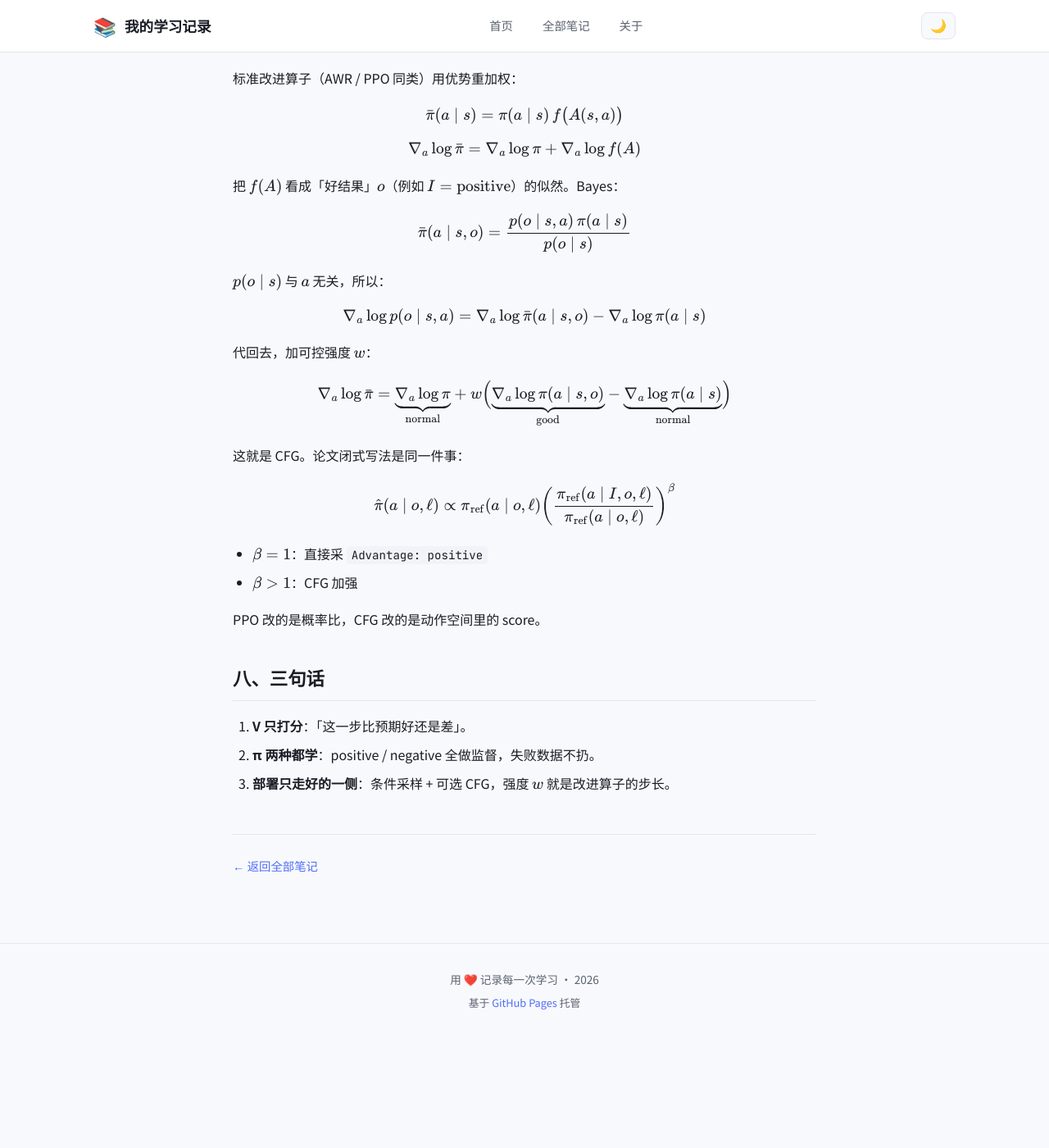
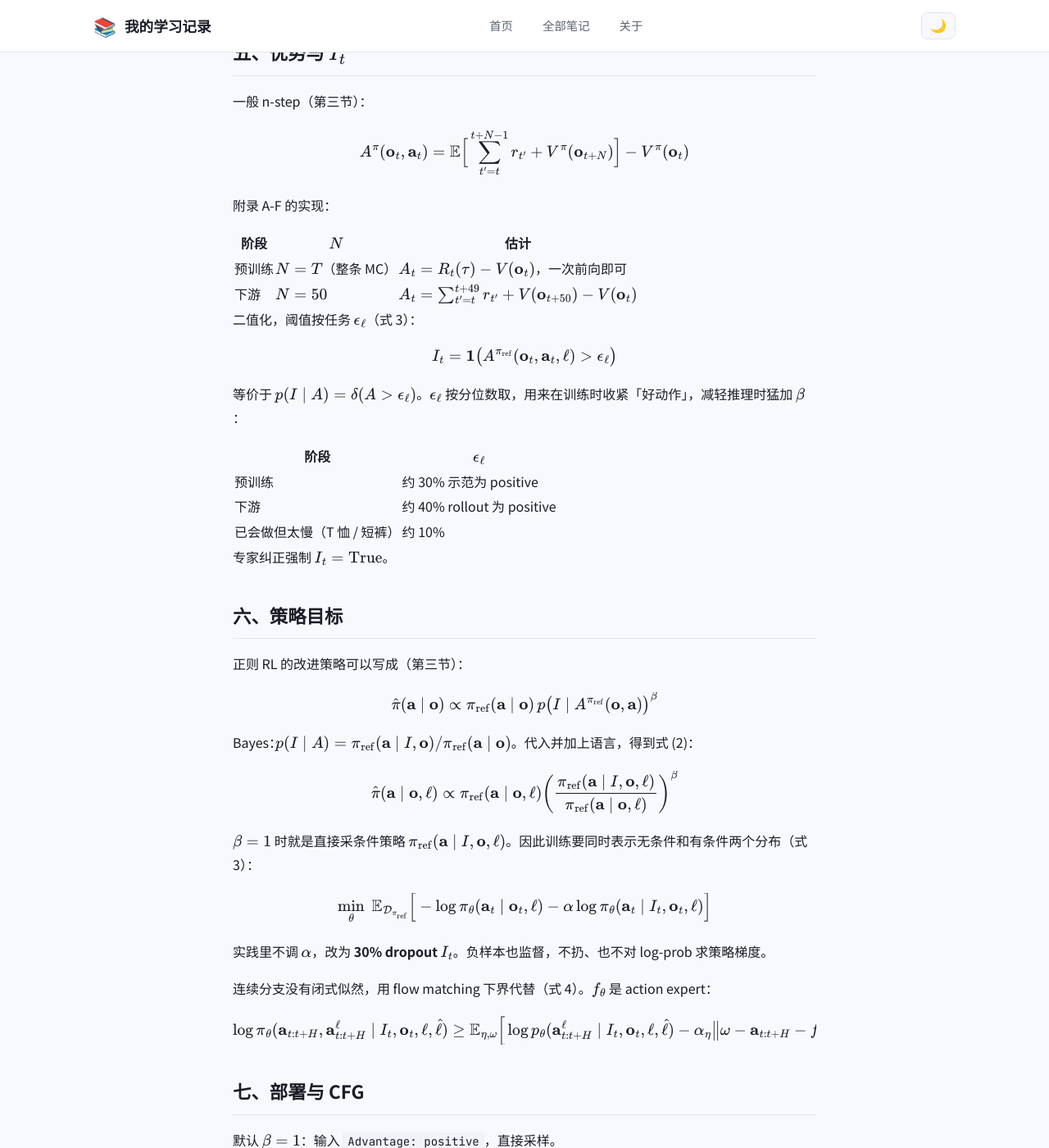
Before and after one commit to SummerXC-66/SummerXC-66.github.io, a Jekyll site: the page built from _posts/2026-08-24-pi06-recap.md, in a window 1280 px wide and 1400 px high, scrolled down 3121 px. Shown: the whole window at 82% size. Built offline with Jekyll 4.4.1, drawn with Linux system fonts in a browser that asks for light colours; formulas are drawn with MathJax 3; before the commit the page ends 4386 px from its top, so only the background shows below that; some of the changed text lies outside the part shown.

Commit message:
对照论文修正 RECAP 步骤与公式：去掉折扣、改用 n-step 优势和 CFG 的 β。
Co-authored-by: Cursor <cursoragent@cursor.com>

````diff
--- a/_posts/2026-08-24-pi06-recap.md
+++ b/_posts/2026-08-24-pi06-recap.md
@@ -15,51 +15,89 @@ tags: [具身大模型算法, VLA, RECAP, CFG]
 
 ## 一、思路
 
-真机上 [PPO](/notes/2026/08/29/ppo/) 不好用：flow matching 没有稳定 $\log\pi(a\mid s)$，数据也接近 offline。AWR 又会丢掉负样本。
+真机上 [PPO](/notes/2026/08/29/ppo/) 不好用：flow matching 没有稳定 $\log\pi(\mathbf{a}\mid\mathbf{o})$，数据也接近 offline。AWR 又会丢掉负样本。
 
-RECAP 的做法：**成败数据全部留下，只多一个文本条件**。CFG 在动作空间里改 score，等价于一个可控强度的 policy improvement 算子。
+RECAP 的做法：**成败数据全部留下，只多一个文本条件 $I_t$**。改进策略写成条件分布之比，推理时 CFG 在动作空间里改 score，强度用 $\beta$ 控。
 
 三类数据一起用：
 
 | 来源 | 怎么用 |
 |------|--------|
-| 人类示范 | 预训练 / 下游初始化 |
-| 自主 rollout | 成功和失败都留 |
-| 专家中途纠正 | 强制标 positive |
+| 人类示范 $\mathcal{D}_{\mathrm{demo}}$ | 预训练；下游初始化 $\mathcal{D}_\ell$ |
+| 自主 rollout | 成功和失败都留，并入 $\mathcal{D}_\ell$ |
+| 专家中途纠正 | 强制 $I_t=\mathrm{True}$ |
 
-## 二、模型
+## 二、模型 $\pi^*_{0.6}$
 
-$\pi^*_{0.6}$：Gemma 3 4B 做视觉语言、子任务和 FAST 离散动作；独立 860M action expert 做 50 Hz 连续动作。Knowledge Insulation：stop-gradient，避免污染 backbone。
+$\pi_{0.6}$ 相对 $\pi_{0.5}$：Gemma 3 4B、更多平台数据、860M action expert。$\pi^*_{0.6}$ 再加二值优势条件 $I_t$。Knowledge Insulation：stop-gradient，避免 flow expert 污染 backbone。
+
+观测 $\mathbf{o}_t=[\mathbf{X}^1_t,\ldots,\mathbf{X}^n_t,\mathbf{q}_t]$（相机 + 关节），语言 $\ell=\ell_t+s$（任务指令 + 元数据）。模型先出子任务文本 $\hat{\ell}$，再出 FAST 离散动作 $\mathbf{a}^\ell_{t:t+H}$ 和 50 Hz 连续 chunk $\mathbf{a}_{t:t+H}$：
+
+$$
+\pi_\theta(\mathbf{a}_{t:t+H},\mathbf{a}^\ell_{t:t+H},\hat{\ell}\mid\mathbf{o}_t,\ell)
+=\pi_\theta(\hat{\ell}\mid\mathbf{o}_t,\ell)\,
+\pi_\theta(\mathbf{a}^\ell_{t:t+H}\mid\mathbf{o}_t,\ell,\hat{\ell})\,
+\pi_\theta(\mathbf{a}_{t:t+H}\mid\mathbf{o}_t,\ell,\hat{\ell})
+$$
+
+$I_t$ 写成 `Advantage: positive` / `negative`，插在 $\hat{\ell}$ 之后、动作之前，只影响动作似然。
+
+连续动作用 flow matching。噪声 $\omega\sim\mathcal{N}(0,I)$，时间 $\eta\in[0,1]$，插值（$\eta=1$ 是数据，$\eta=0$ 是噪声）：
+
+$$
+\mathbf{a}^{\eta,\omega}_{t:t+H}=\eta\,\mathbf{a}_{t:t+H}+(1-\eta)\,\omega
+$$
+
+采样沿学到的速度场从噪声积分到数据，见 [Flow Matching](/notes/2026/08/29/flow-matching/)。
+
+价值网络是另一套较小的 Gemma 3（670M），输入同样是 $\mathbf{o}_t$ 和 $\ell$，输出价值分布，不共享 VLA 权重。
+
+## 三、步骤（Algorithm 1）
+
+RECAP 只有三个子程序：**采集、训 $V$、条件监督训 $\pi$**。预训练只做后两步；下游先 SFT，再循环三步。
+
+**预训练**（全体示范 $\mathcal{D}_{\mathrm{demo}}$）
+
+1. 用式 (1) 训 $V_{\mathrm{pre}}$
+2. 用 $V_{\mathrm{pre}}$ 打 $I_t$，用式 (3) 训 $\pi_{\mathrm{pre}}$
+
+**下游任务 $\ell$**
+
+3. 用该任务示范初始化 $\mathcal{D}_\ell$
+4. 从 $V_{\mathrm{pre}}$ 微调 $V_\ell^0$
+5. 从 $\pi_{\mathrm{pre}}$ 微调 $\pi_\ell^0$，此步 **固定 $I_t=\mathrm{True}$**，等于 SFT
+6. 对 $k=1,\ldots,K$：
+   1. 用 $\pi_\ell^{k-1}$ 采集（可插专家纠正），并入 $\mathcal{D}_\ell$
+   2. **从 $V_{\mathrm{pre}}$** 在全部 $\mathcal{D}_\ell$ 上重训 $V_\ell^k$
+   3. **从 $\pi_{\mathrm{pre}}$** 用新的 $I_t$ 重训 $\pi_\ell^k$
+
+每轮不接着上一轮权重，用来压 drift。多数任务一轮就有提升。
 
 ```
-image / instruct / state  →  VLM  →  AE(noise, a, t)  →  action
+D_demo ──训 V_pre ──训 π_pre
+                      │
+                 任务示范 D_ℓ
+                      │
+                 V_ℓ^0, π_ℓ^0（I_t 全 True = SFT）
+                      │
+                 ┌────┴────┐
+                 │ k = 1..K │
+                 │ 采集并入 D_ℓ
+                 │ 从预训练重训 V、π
+                 └─────────┘
 ```
 
-相对 π0.5：更多平台数据、更大 action expert，以及 RECAP 的 $I_t$。采样时 $t\in(0,1)$，沿速度场积分 $a_t=a_0+t\,v_t$。细节见 [Flow Matching](/notes/2026/08/29/flow-matching/)。
+## 四、奖励与价值
 
-## 三、循环
+只标整条 episode 成功 / 失败。论文 **不用折扣** $\gamma$。回报和价值都是未折扣求和：
 
-```
-采集（示范 / 自主 / 纠正）
-    → Stage 1  SFT VLA，再 rollout（成败都留）
-    → Stage 2  训价值：还要多久成功
-    →          A = R − V，二值化成 positive / negative
-    → Stage 3  条件监督 + 无条件 dropout（CFG 训练）
-    → 部署只采样 positive，可选 CFG
-    → 再采集（每轮从预训练权重重训，不接着上一轮）
-```
+$$
+R(\tau)=\sum_{t=0}^{T}r_t,\qquad
+R_t(\tau)=\sum_{t'=t}^{T}r_{t'},\qquad
+V^\pi(\mathbf{o}_t)=\mathbb{E}[R_t(\tau)]
+$$
 
-| 阶段 | 做什么 |
-|------|--------|
-| 预训练 | 多任务示范上得到 $V_{\mathrm{pre}}$、$\pi_{\mathrm{pre}}$ |
-| 下游 | 任务示范初始化；标签可先全标 positive，等于 SFT |
-| 迭代 | 上机数据并入后，**从预训练 checkpoint** 重训 value 和 policy，用来压 drift |
-
-对应论文 Algorithm 1。多数任务一轮就有提升。
-
-## 四、奖励、回报、价值
-
-每条 episode 只标成功 / 失败，不写稠密 reward：
+奖励（式 5）让 $V$ 表示「还要走多少步」的负数；$T$ 是最后一步，$C_{\mathrm{fail}}$ 很大，把失败压低：
 
 $$
 r_t=
@@ -70,111 +108,133 @@ r_t=
 \end{cases}
 $$
 
-成功轨迹的回报 ≈「还要走多少步」的负数；失败被 $C_{\mathrm{fail}}$ 压低。success 的 $V$ 往 0 升，fail 往下掉。
+成功轨迹的 $V$ 往 $0$ 升，失败往下掉。实践里按任务最长步数把价值归一化到 $(-1,0)$。
+
+价值是分布头 $p_\phi(V\mid\mathbf{o}_t,\ell)\in\Delta_B$，$B=201$ 个 bin。把 $R_t(\tau)$ 离散成 $R^B_t$，交叉熵拟合（式 1）：
 
 $$
-R_t=\sum_{t'=t}^{T}\gamma^{t'-t}r_{t'}
+\min_\phi\;
+\mathbb{E}_{\tau\in\mathcal{D}}
+\Big[\sum_{\mathbf{o}_t\in\tau}
+H\big(R^B_t(\tau),\,p_\phi(V\mid\mathbf{o}_t,\ell)\big)
+\Big]
 $$
 
-**Value 是分布头**，不是标量回归。输入同样是 image / instruct / state，输出各 bin 的概率：
+这是行为策略 $\pi_{\mathrm{ref}}$（当前数据集）的 Monte Carlo 估计，不是 off-policy Q。连续价值取期望：
 
 $$
-V(o_t)=\sum_{b\in[0,B]}P_\phi(v=b\mid o_t)\,v(b)
+V^{\pi_{\mathrm{ref}}}(\mathbf{o}_t,\ell)
+=\sum_{b\in[0,B]}p_\phi(V=b\mid\mathbf{o}_t,\ell)\,v(b)
 $$
 
-Monte Carlo return + 交叉熵。$V$ 按任务最长步数归一化到 $(-1,0)$，$0$ 表示已经成功。预训练用整条 return，微调用约 50 步 n-step。
+## 五、优势与 $I_t$
 
-## 五、优势标签
+一般 n-step（第三节）：
 
 $$
-A_t=R_t-V(o_t),\qquad
-I_t=\mathbf{1}(A_t>\epsilon)
+A^\pi(\mathbf{o}_t,\mathbf{a}_t)
+=\mathbb{E}\Big[
+\sum_{t'=t}^{t+N-1}r_{t'}
++V^\pi(\mathbf{o}_{t+N})
+\Big]
+-V^\pi(\mathbf{o}_t)
 $$
 
-$\epsilon$ 按分位数取：预训练约 30% positive，微调约 40%；能做但太慢可压到约 10%。**专家纠正强制 $I_t=\mathrm{True}$。**
+附录 A-F 的实现：
 
-写成文本，插在子任务和动作之间：
+| 阶段 | $N$ | 估计 |
+|------|-----|------|
+| 预训练 | $N=T$（整条 MC） | $A_t=R_t(\tau)-V(\mathbf{o}_t)$，一次前向即可 |
+| 下游 | $N=50$ | $A_t=\sum_{t'=t}^{t+49}r_{t'}+V(\mathbf{o}_{t+50})-V(\mathbf{o}_t)$ |
 
-- `Advantage: positive`
-- `Advantage: negative`
-
-## 六、策略与 CFG
-
-训练时有条件和无条件一起学（随机丢掉 $I_t$，等价 CFG dropout）。负样本用来学「不要这样做」，不必对 log-prob 求导。
-
-部署默认喂 `positive`。速度场可选 CFG：
+二值化，阈值按任务 $\epsilon_\ell$（式 3）：
 
 $$
-v_{\mathrm{CFG}}=v_{\mathrm{uncond}}+w\,(v_{\mathrm{cond}}-v_{\mathrm{uncond}})
+I_t=\mathbf{1}\big(A^{\pi_{\mathrm{ref}}}(\mathbf{o}_t,\mathbf{a}_t,\ell)>\epsilon_\ell\big)
 $$
 
-也就是 $\mathrm{normal}+w\,(\mathrm{good}-\mathrm{normal})$。
+等价于 $p(I\mid A)=\delta(A>\epsilon_\ell)$。$\epsilon_\ell$ 按分位数取，用来在训练时收紧「好动作」，减轻推理时猛加 $\beta$：
 
-| $w$ | 含义 |
-|-----|------|
-| $1$ | 直接采 positive 条件策略 |
-| $1.5$–$2.5$ | 往更好再推一把 |
-| 再大 | 动作冲到分布边缘，过猛 |
+| 阶段 | $\epsilon_\ell$ |
+|------|-----------------|
+| 预训练 | 约 30% 示范为 positive |
+| 下游 | 约 40% rollout 为 positive |
+| 已会做但太慢（T 恤 / 短裤） | 约 10% |
 
-然后带着新策略回到采集。
+专家纠正强制 $I_t=\mathrm{True}$。
 
-## 七、CFG 就是可控的 policy improvement
+## 六、策略目标
 
-标题：**Diffusion Guided is a controllable policy improvement operator。**
-
-标准改进算子（AWR / PPO 同类）用优势重加权：
+正则 RL 的改进策略可以写成（第三节）：
 
 $$
-\bar{\pi}(a\mid s)=\pi(a\mid s)\,f\bigl(A(s,a)\bigr)
+\hat{\pi}(\mathbf{a}\mid\mathbf{o})
+\propto
+\pi_{\mathrm{ref}}(\mathbf{a}\mid\mathbf{o})\,
+p\big(I\mid A^{\pi_{\mathrm{ref}}}(\mathbf{o},\mathbf{a})\big)^\beta
 $$
 
-$$
-\nabla_a\log\bar{\pi}=\nabla_a\log\pi+\nabla_a\log f(A)
-$$
-
-把 $f(A)$ 看成「好结果」$o$（例如 $I=\mathrm{positive}$）的似然。Bayes：
+Bayes：$p(I\mid A)=\pi_{\mathrm{ref}}(\mathbf{a}\mid I,\mathbf{o})/\pi_{\mathrm{ref}}(\mathbf{a}\mid\mathbf{o})$。代入并加上语言，得到式 (2)：
 
 $$
-\bar{\pi}(a\mid s,o)=\frac{p(o\mid s,a)\,\pi(a\mid s)}{p(o\mid s)}
-$$
-
-$p(o\mid s)$ 与 $a$ 无关，所以：
-
-$$
-\nabla_a\log p(o\mid s,a)
-=\nabla_a\log\bar{\pi}(a\mid s,o)
--\nabla_a\log\pi(a\mid s)
-$$
-
-代回去，加可控强度 $w$：
-
-$$
-\nabla_a\log\bar{\pi}
-=\underbrace{\nabla_a\log\pi}_{\mathrm{normal}}
-+w\Bigl(
-\underbrace{\nabla_a\log\pi(a\mid s,o)}_{\mathrm{good}}
--\underbrace{\nabla_a\log\pi(a\mid s)}_{\mathrm{normal}}
-\Bigr)
-$$
-
-这就是 CFG。论文闭式写法是同一件事：
-
-$$
-\hat{\pi}(a\mid o,\ell)
+\hat{\pi}(\mathbf{a}\mid\mathbf{o},\ell)
 \propto
-\pi_{\mathrm{ref}}(a\mid o,\ell)
+\pi_{\mathrm{ref}}(\mathbf{a}\mid\mathbf{o},\ell)
 \left(
-\frac{\pi_{\mathrm{ref}}(a\mid I,o,\ell)}{\pi_{\mathrm{ref}}(a\mid o,\ell)}
+\frac{\pi_{\mathrm{ref}}(\mathbf{a}\mid I,\mathbf{o},\ell)}{\pi_{\mathrm{ref}}(\mathbf{a}\mid\mathbf{o},\ell)}
 \right)^{\beta}
 $$
 
-- $\beta=1$：直接采 `Advantage: positive`
-- $\beta>1$：CFG 加强
+$\beta=1$ 时就是直接采条件策略 $\pi_{\mathrm{ref}}(\mathbf{a}\mid I,\mathbf{o},\ell)$。因此训练要同时表示无条件和有条件两个分布（式 3）：
 
-PPO 改的是概率比，CFG 改的是动作空间里的 score。
+$$
+\min_\theta\;
+\mathbb{E}_{\mathcal{D}_{\pi_{\mathrm{ref}}}}
+\Big[
+-\log\pi_\theta(\mathbf{a}_t\mid\mathbf{o}_t,\ell)
+-\alpha\log\pi_\theta(\mathbf{a}_t\mid I_t,\mathbf{o}_t,\ell)
+\Big]
+$$
+
+实践里不调 $\alpha$，改为 **30% dropout $I_t$**。负样本也监督，不扔、也不对 log-prob 求策略梯度。
+
+连续分支没有闭式似然，用 flow matching 下界代替（式 4）。$f_\theta$ 是 action expert：
+
+$$
+\log\pi_\theta(\mathbf{a}_{t:t+H},\mathbf{a}^\ell_{t:t+H}\mid I_t,\mathbf{o}_t,\ell,\hat{\ell})
+\geq
+\mathbb{E}_{\eta,\omega}\Big[
+\log p_\theta(\mathbf{a}^\ell_{t:t+H}\mid I_t,\mathbf{o}_t,\ell,\hat{\ell})
+-\alpha_\eta\big\|\omega-\mathbf{a}_{t:t+H}-f_\theta(\mathbf{a}^{\eta,\omega}_{t:t+H},I_t,\mathbf{o}_t,\ell,\hat{\ell})\big\|^2
+\Big]
+$$
+
+## 七、部署与 CFG
+
+默认 $\beta=1$：输入 `Advantage: positive`，直接采样。
+
+若要再尖一点，用有条件 / 无条件两个速度场做 CFG（附录 A-E，式 13）。flow 学的是动作 score $\nabla_{\mathbf{a}}\log\pi$，沿下面的场积分，等价于从 $\beta>1$ 的式 (2) 采样：
+
+$$
+\nabla_{\mathbf{a}}\log\pi_\theta(\mathbf{a}\mid\mathbf{o},\ell)
++\beta\Big(
+\nabla_{\mathbf{a}}\log\pi_\theta(\mathbf{a}\mid I,\mathbf{o},\ell)
+-\nabla_{\mathbf{a}}\log\pi_\theta(\mathbf{a}\mid\mathbf{o},\ell)
+\Big)
+$$
+
+也就是 $\mathrm{uncond}+\beta\,(\mathrm{cond}-\mathrm{uncond})$。
+
+| $\beta$ | 含义 |
+|---------|------|
+| $1$ | 直接采 positive |
+| $1.5$–$2.5$ | 论文里可用的加强 |
+| 再大 | 动作冲到分布边缘，过猛 |
+
+论文更靠 $\epsilon_\ell$ 在训练时选好 positive 集合；CFG 只作可选加强。然后带着新策略回到采集。
 
 ## 八、三句话
 
-1. **V 只打分**：「这一步比预期好还是差」。
-2. **π 两种都学**：positive / negative 全做监督，失败数据不扔。
-3. **部署只走好的一侧**：条件采样 + 可选 CFG，强度 $w$ 就是改进算子的步长。
+1. **$V$ 只打分**：未折扣 MC / n-step 优势，再二值成 $I_t$。
+2. **$\pi$ 两种都学**：无条件 + `positive` / `negative`，失败数据不扔。
+3. **部署只走好的一侧**：$\beta=1$ 采 positive；需要时 CFG 把 $\beta$ 当改进步长。
````
